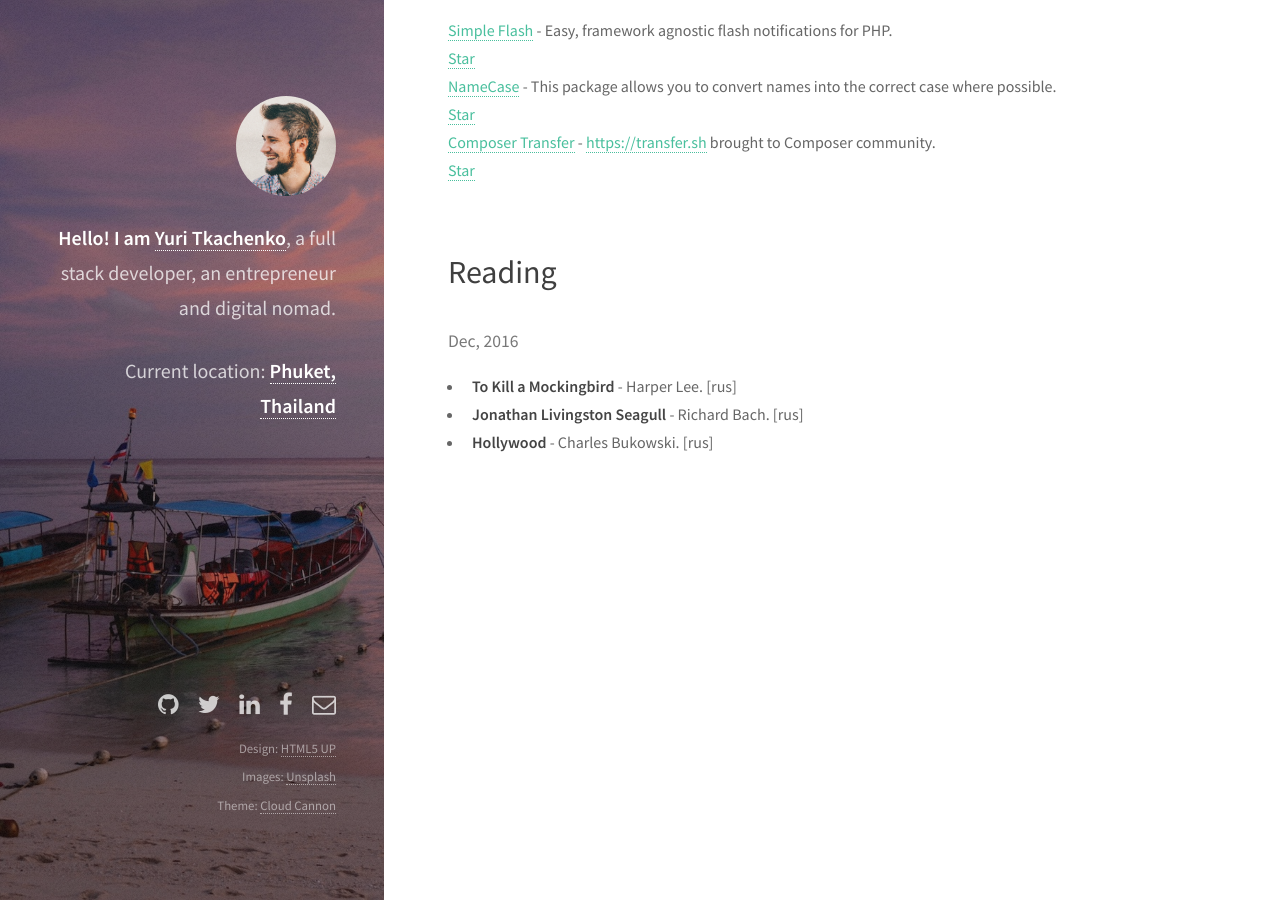
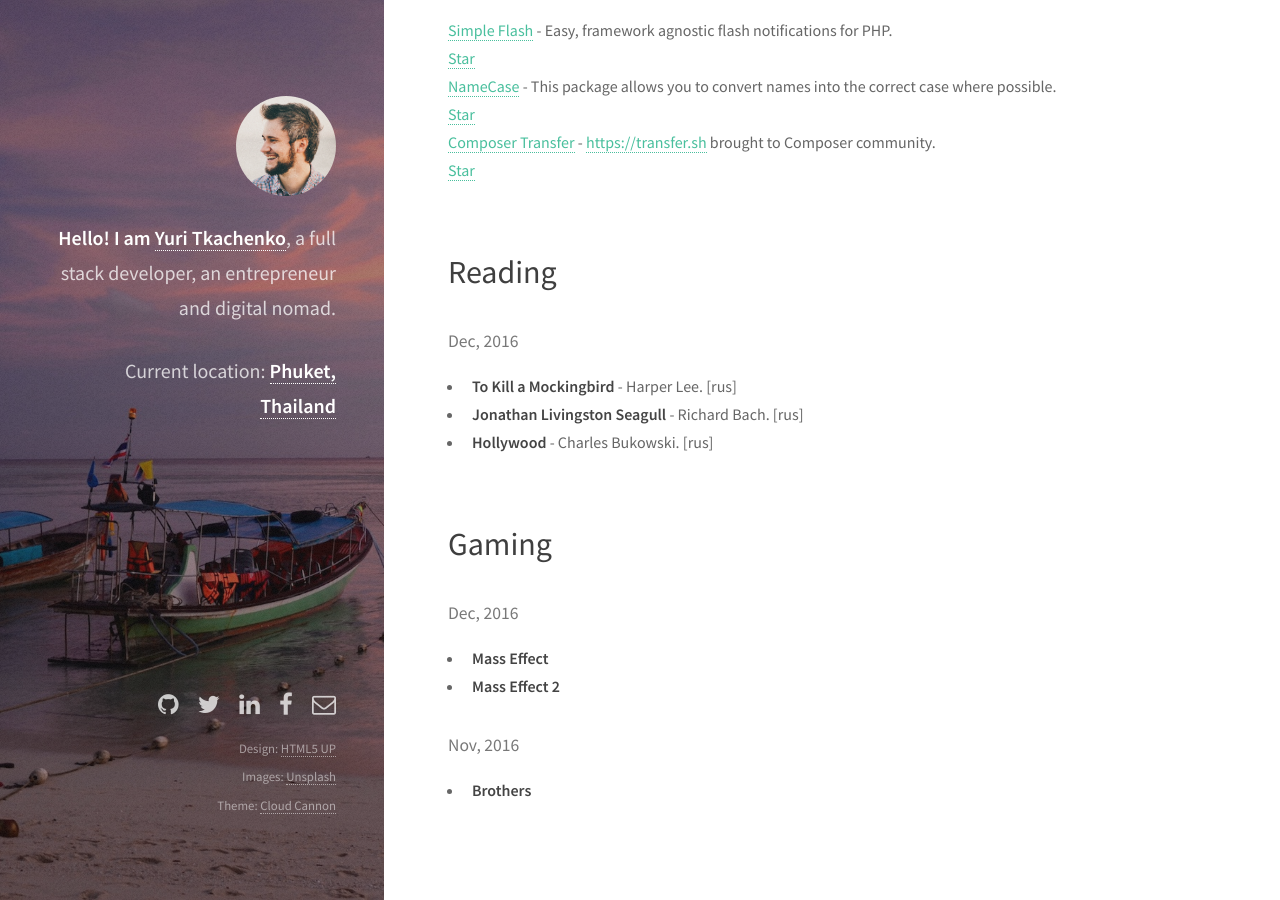
Before and after one commit to tamtamchik/tamtamchik.github.io, a Jekyll site: the page built from index.html, in a window 1280 px wide and 900 px high, scrolled down 1086 px. Built offline with Jekyll 4.4.1, drawn with Linux system fonts in a browser that asks for light colours.

Commit message:
added gaming

```diff
--- a/index.html
+++ b/index.html
@@ -114,4 +114,34 @@ layout: default
       </div>
   </section>
 
+  <section>
+      <header class="major">
+          <h2>Gaming</h2>
+      </header>
+
+      <div class="row">
+          <article class="12u 12u(small)">
+
+            <h4 class="date">{{ '2016-12-01' | date: "%b, %Y" }}</h4>
+
+            <ul>
+              <li><strong>Mass Effect</strong></li>
+              <li><strong>Mass Effect 2</strong></li>
+            </ul>
+
+          </article>
+
+          <article class="12u 12u(small)">
+
+            <h4 class="date">{{ '2016-11-01' | date: "%b, %Y" }}</h4>
+
+            <ul>
+              <li><strong>Brothers</strong></li>
+            </ul>
+
+          </article>
+
+      </div>
+  </section>
+
 </div>
```
